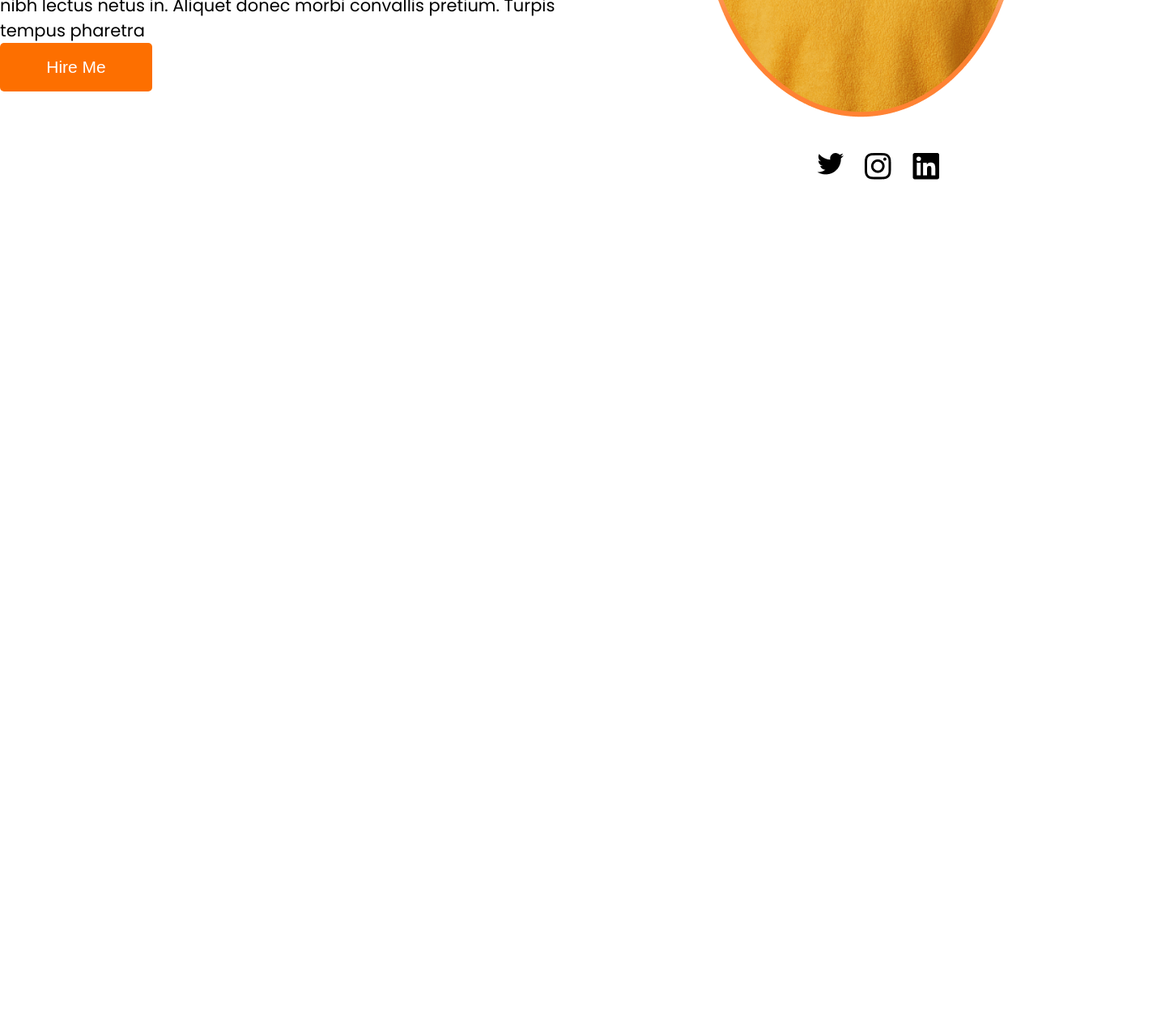
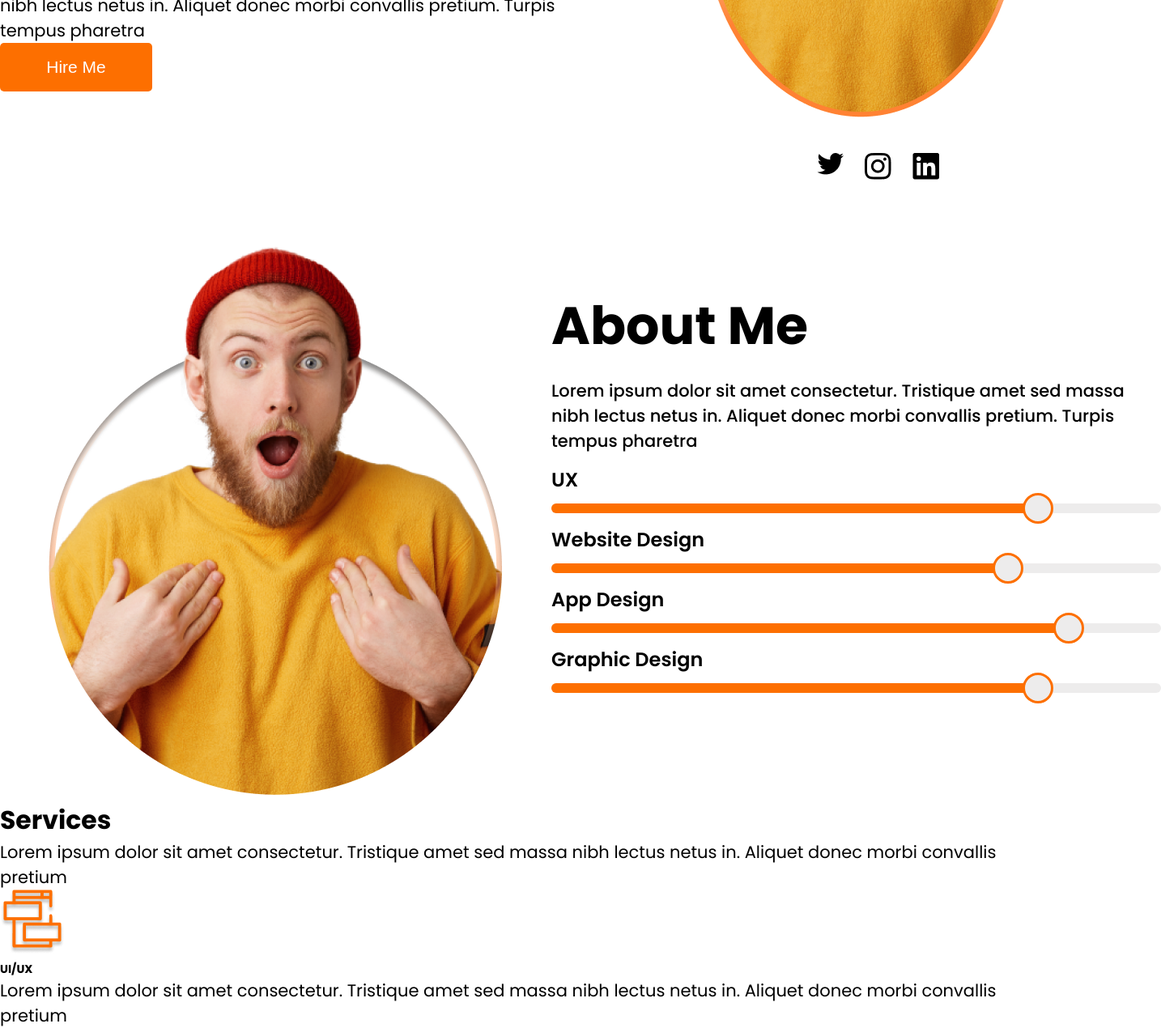
Before and after one commit to abdullah2bd/figma, a plain HTML site: page index.html in a window 1280 px wide. Shown: the part 727-1997 px from the top of the page at 81% size, 1434 px wide, since content can reach past the window. Before the commit the page ends 1027 px from the top, so only its background shows below. Drawn offline with Linux system fonts and the light colour scheme.

Commit message:
some change

```diff
--- a/index.html
+++ b/index.html
@@ -71,12 +71,84 @@
 
 
 
+<!-- about section start -->
+<section>
+  <div class="container">
+    <div class="about-section">
+
+
+      <div class="about-img">
+        <img src="img/about-img.png" alt="" srcset="">
+      </div> <!--/.about-img-->
+
+
+      <div class="about-contant">
+
+        <h2>About Me </h2>
+        <p>Lorem ipsum dolor sit amet consectetur. Tristique amet sed massa nibh lectus netus in. Aliquet donec morbi convallis pretium. Turpis tempus pharetra</p>
+
+        <div class="about-skill">
+
+          <div class="skill-item">
+            <h4>UX</h4>
+            <div class="skill"></div>
+          </div>
+
+          <div class="skill-item">
+            <h4>Website Design</h4>
+            <div class="skill skill-tow"></div>
+          </div>
+
+          <div class="skill-item">
+            <h4>App Design </h4>
+            <div class="skill skill-three"></div>
+          </div>
+
+          <div class="skill-item">
+            <h4>Graphic Design </h4>
+            <div class="skill"></div>
+          </div>
+
+        </div> <!--/.about-skill-->
+
+      </div> <!--/.about-contant-->
+
+    </div><!--/.about-section-->
+  </div><!--/.container-->
+</section>
+<!-- about section  end-->
+
+
+<!-- servicesc section stsrt -->
+
+<section>
+  <div class="container">
+
+   <div class="services-section">
+      <div>
+        <h2>Services</h2>
+        <p>Lorem ipsum dolor sit amet consectetur. Tristique amet sed massa nibh lectus netus in. Aliquet donec morbi convallis pretium</p>
+      </div>
+         <div class="services-items">
+           <img src="icon/service1.png" alt="" srcset="">
+           <h6>UI/UX</h6>
+           <p>Lorem ipsum dolor sit amet consectetur. Tristique amet sed massa nibh lectus netus in. Aliquet donec morbi convallis pretium</p>
+         </div>
+    </div>
+
+  </div>
+</section>
 
 
 
 
 
 
+
+
+
+<!-- servicesc section end -->
+
 <script src="js/script.js"></script>
 </body>
 </html>
--- a/style_css/style.css
+++ b/style_css/style.css
@@ -138,7 +138,7 @@ li{
   justify-content: center;
   gap: 26px;
 }
-
+/* about section */
 .about-section{
   display: flex;
   justify-content: space-between;
@@ -149,7 +149,7 @@ li{
 .about-contant{
   padding: 54px 0 72px 0;
 }
-.about-contant h2{
+.about-section h2{
   font-size: 65px;
   font-weight: 700;
 
@@ -162,8 +162,6 @@ li{
 
 .about-skill{
   height: 76px;
-  width: 753px;
-  height: 449px;
   width: 753px;
   align-items: center;
 }
@@ -199,6 +197,26 @@ li{
   width: 32px;
   left: 80%;
   top: 50%;
-  transform: translate(-20px -50%);
+  transform: translate(-20px, -50%);
   z-index: 1;
 }
+.skill-tow::after{
+  width: 75%;
+}
+.skill-tow::before{
+  left: 75%;
+}
+
+
+.skill-three::after{
+  width: 85%;
+}
+.skill-three::before{
+  left: 85%;
+
+}
+
+/* .service-section */
+.service-section{
+ padding-bottom: 120px;
+}
```
Also changed, not shown: icon/service1.png (added), icon/service2.png (added), icon/service3.png (added), img/about-img.png (added).
